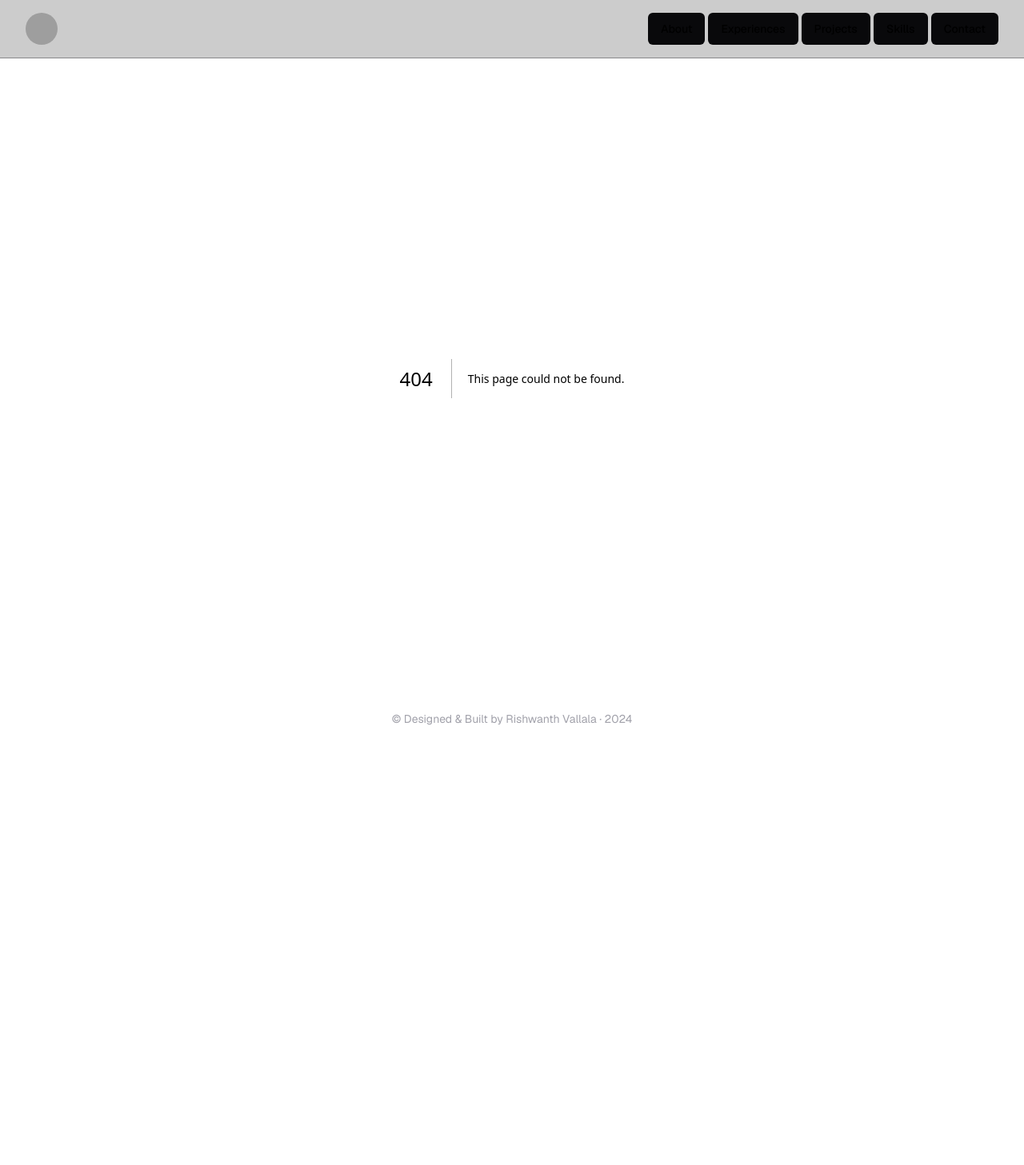
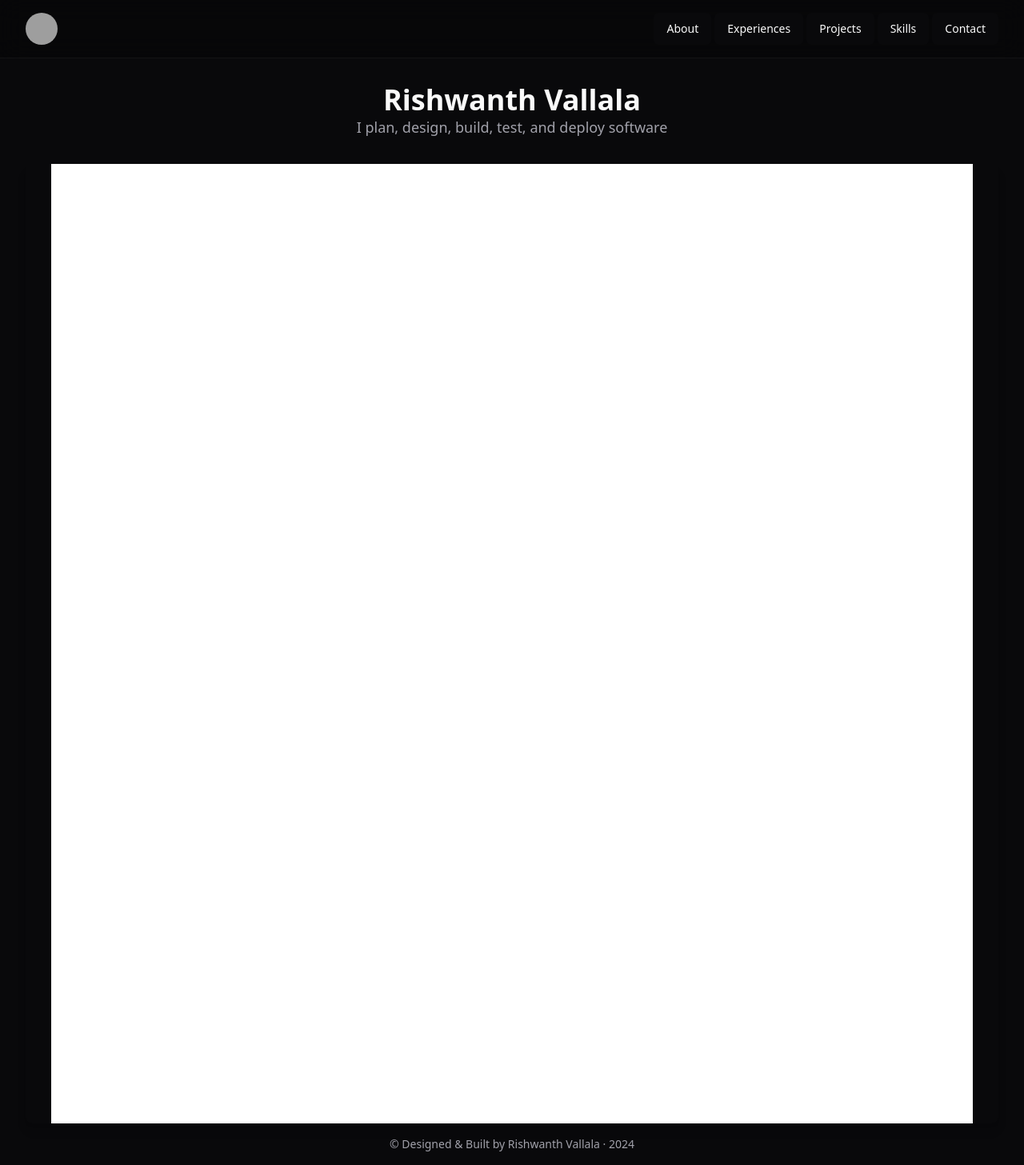
Before and after one commit to rishwanthvallala/portfolio, a Next.js app: page /resume in a window 1280 px wide. Before the commit this address had no page. Shown: the whole page at 80% size. Before the commit the page ends 925 px from the top, so only its background shows below. Built offline with nearby package versions, Linux system fonts and the light colour scheme; grey boxes are pictures that could not be loaded.

Commit message:
resume page

```diff
--- /dev/null
+++ b/src/pages/resume.tsx
@@ -0,0 +1,60 @@
+import { Fragment } from 'react';
+import Head from 'next/head';
+import { ThemeProvider } from '@/components/theme-provider';
+import { NavigationBar } from '@/components/nav-bar';
+import { Analytics } from '@vercel/analytics/react';
+import { SpeedInsights } from '@vercel/speed-insights/next';
+import '@/app/globals.css';
+
+const metadata = {
+    title: 'Rishwanth Vallala',
+    description: 'I plan, design, build, test, and deploy software',
+};
+
+export default function Resume() {
+    return (
+        <ThemeProvider
+            attribute="class"
+            defaultTheme="dark"
+            enableSystem
+            disableTransitionOnChange
+        >
+            <Fragment>
+                <Head>
+                    <title>{metadata.title}</title>
+                    <meta name="description" content={metadata.description} />
+                </Head>
+                <NavigationBar />
+                <main className="container mx-auto">
+                    <h1 className="text-4xl font-bold text-center mt-8">
+                        Rishwanth Vallala
+                    </h1>
+                    <p className="text-center text-lg text-muted-foreground">
+                        I plan, design, build, test, and deploy software
+                    </p>
+                    {/* Embed your resume PDF here */}
+                    <iframe
+                        title="Rishwanth Vallala's Resume"
+                        className="mt-8 border-none shadow-lg rounded-lg container mx-auto center"
+                        src="/resume.pdf"
+                        width="100%"
+                        height="1200px"
+                    ></iframe>
+                </main>
+                <footer className="container mx-auto py-4">
+                    <a
+                        href="https://github.com/rishwanthvallala/portfolio"
+                        target="_blank"
+                        rel="noopener noreferrer"
+                    >
+                        <p className="text-center text-sm text-muted-foreground hover:text-white transition-all">
+                            © Designed & Built by Rishwanth Vallala · 2024
+                        </p>
+                    </a>
+                </footer>
+                <Analytics />
+                <SpeedInsights />
+            </Fragment>
+        </ThemeProvider>
+    );
+}
```
Also changed, not shown: 1 other file (tests, documents, lock files or other folders).
